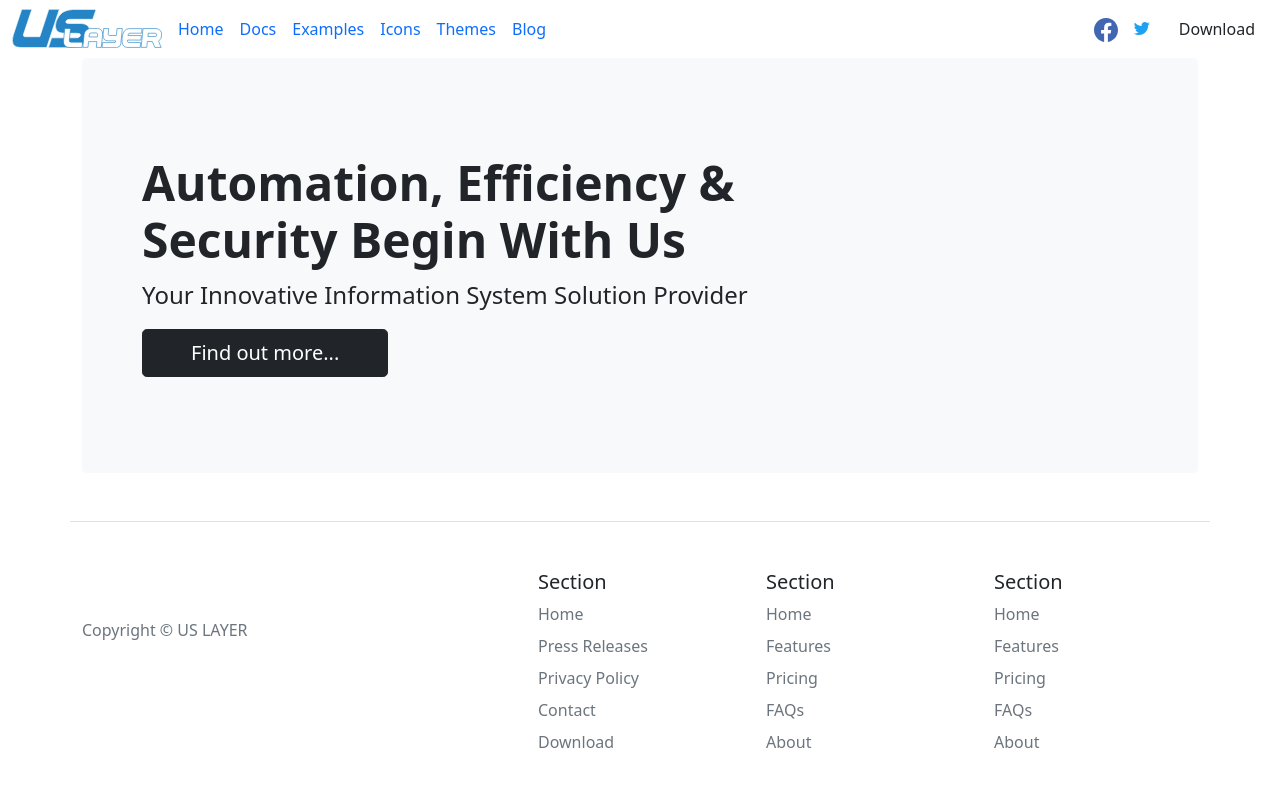
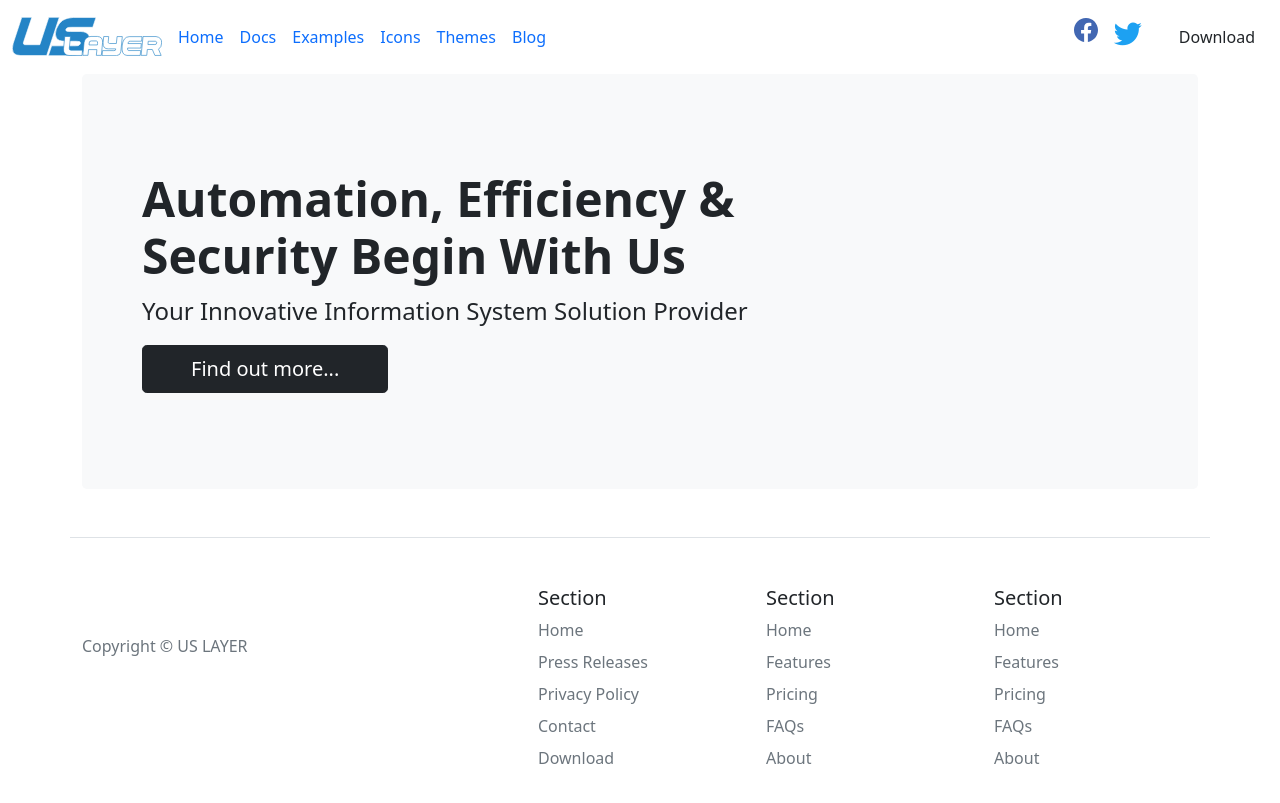
Before and after one commit to uslayer/uslayer.github.io, a Jekyll site: the page built from index.html, in a window 1280 px wide. Shown: the top 803 px of the page. Built offline with Jekyll 4.4.1, drawn with Linux system fonts in a browser that asks for light colours; the list of posts is cut into pages by our own code.

Commit message:
Update nav.html

```diff
--- a/_includes/nav.html
+++ b/_includes/nav.html
@@ -46,10 +46,10 @@
           </a>
         </li>
         <li class="nav-item col-6 col-md-auto text-dark">
-          <a class="nav-link px-2" style="color:#1DA1F2;width:24px" href="{{site.social.twitter}}" target="_blank" rel="noopener">
-            <i class="bi bi-twitter">
+          <a class="nav-link px-2" style="color:#1DA1F2;" href="{{site.social.twitter}}" target="_blank" rel="noopener">
+            <h3><i class="bi bi-twitter">
               <title>Twitter</title>
-            </i>
+            </i></h3>
             <small class="d-md-none ms-2">Twitter</small>
           </a>
         </li>
```
